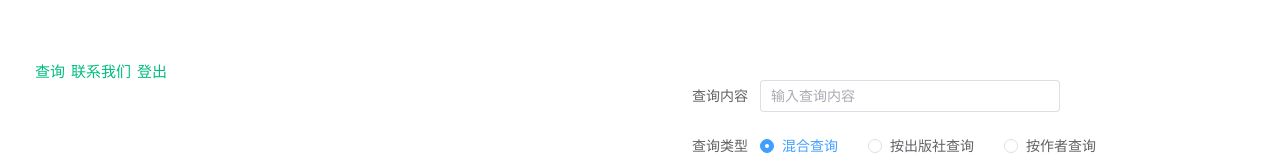
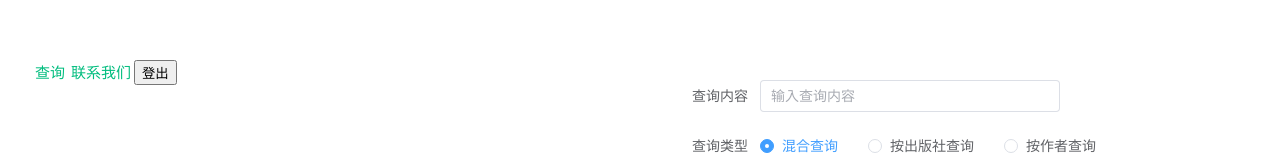
Before and after one commit to flowerfadeaway/book-manager-front, a Vue app: page / in a window 1280 px wide. Shown: the part 223-383 px from the top of the page. Built offline with nearby package versions, Linux system fonts and the light colour scheme; sample sign-in values are in the browser's storage.

Commit message:
fix:弃用logout页面（由于目前逻辑很少）

```diff
--- a/src/App.vue
+++ b/src/App.vue
@@ -1,23 +1,37 @@
-<script setup lang="ts">
-import { computed } from 'vue'
-import { useRouter } from 'vue-router'
-import { useUserStore } from '@/stores/user'
-
-const userStore = useUserStore()
-
-// 检查用户登录状态
-userStore.checkAuth()
-
-const isLoggedIn = computed(() => userStore.isAuthenticated)
-</script>
-
 <template>
   <nav>
     <RouterLink to="/cuckoo">查询</RouterLink>
     <RouterLink to="/contact">联系我们</RouterLink>
-    <RouterLink v-if="isLoggedIn" to="/logout">登出</RouterLink>
+    <button v-if="isLoggedIn" @click="logout">登出</button>
     <RouterLink v-if="!isLoggedIn" to="/register">注册</RouterLink>
   </nav>
 
   <RouterView />
 </template>
+
+<script setup lang="ts">
+import { computed } from 'vue'
+import { useRouter, RouterLink, RouterView } from 'vue-router'
+import { useUserStore } from '@/stores/user'
+
+const router = useRouter()
+const userStore = useUserStore()
+
+// 检查用户登录状态，可以根据实际情况调整
+userStore.checkAuth()
+
+const isLoggedIn = computed(() => userStore.isAuthenticated)
+
+// 定义退出登录方法
+const logout = () => {
+  // 清除 Cookie
+  document.cookie = "AuthToken=; expires=Thu, 01 Jan 1970 00:00:00 GMT; path=/"
+
+  // 清除 LocalStorage
+  localStorage.removeItem('AuthToken')
+  userStore.logout()
+
+  // 页面跳转到登录页
+  router.push({ path: '/login' }) // 确保 '/login' 是一个有效的路由路径
+}
+</script>
```
